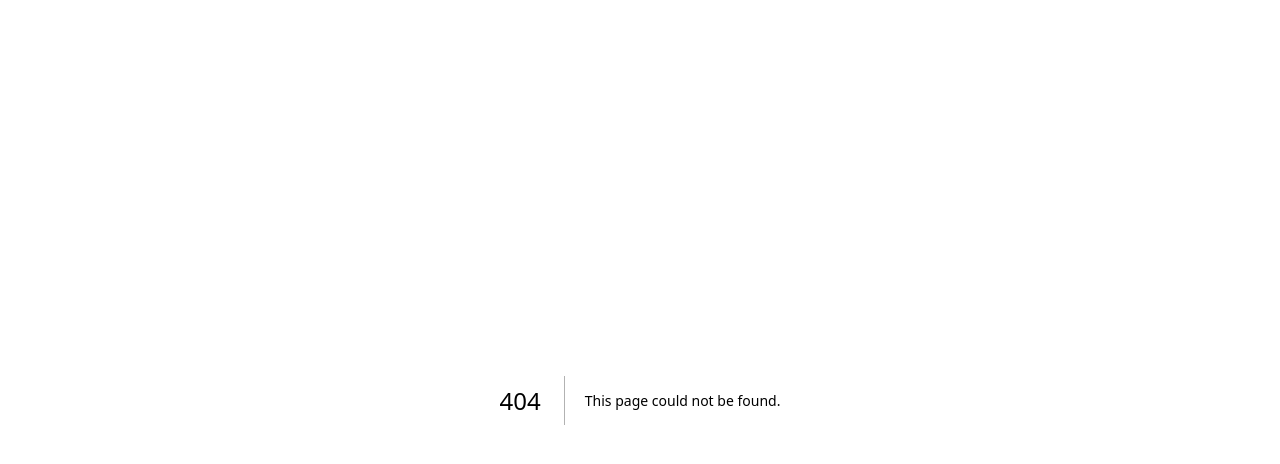
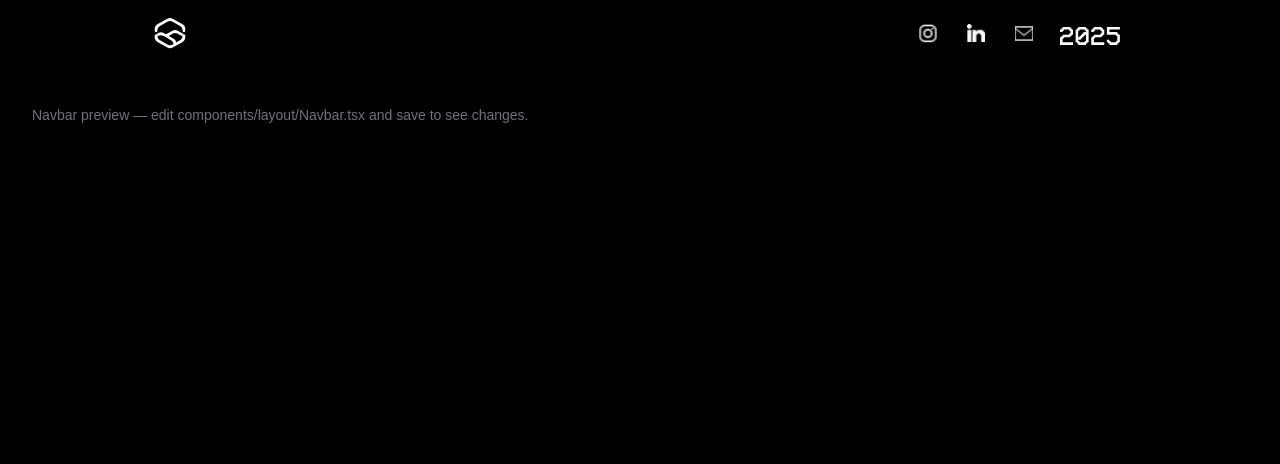
Before and after one commit to hackthevalley/hack-the-front-2026, a Next.js app: page /preview in a window 1280 px wide. Before the commit this address had no page. Shown: the top 464 px of the page. Built offline with nearby package versions, Linux system fonts and the light colour scheme.

Commit message:
create navbar with icon components

```diff
--- /dev/null
+++ b/app/preview/page.tsx
@@ -0,0 +1,16 @@
+import Navbar from "@/components/layout/Navbar";
+
+/**
+ * Throwaway component preview route — visit /preview to see components in
+ * isolation. Safe to delete this folder once you're done.
+ */
+export default function Preview() {
+  return (
+    <div className="flex flex-1 flex-col bg-black">
+      <Navbar />
+      <main className="p-8 text-sm text-zinc-500">
+        Navbar preview — edit components/layout/Navbar.tsx and save to see changes.
+      </main>
+    </div>
+  );
+}
--- /dev/null
+++ b/components/layout/Navbar.tsx
@@ -0,0 +1,74 @@
+import Image from 'next/image';
+import Link from 'next/link';
+import IconLink from '@/components/ui/IconLink';
+
+/**
+ * Social links shown on the right side of the navbar, in display order.
+ * TODO: replace the placeholder `href` values with the real URLs.
+ */
+const SOCIAL_LINKS = [
+  {
+    key: 'instagram',
+    label: 'Instagram',
+    href: 'https://www.instagram.com/hackthevalley/',
+    src: '/icons/instagram.svg',
+    width: 24,
+    height: 24,
+  },
+  {
+    key: 'linkedin',
+    label: 'LinkedIn',
+    href: 'https://www.linkedin.com/company/hack-the-valley/',
+    src: '/icons/linkedin.svg',
+    width: 24,
+    height: 24,
+  },
+  {
+    key: 'email',
+    label: 'Email us',
+    href: 'mailto:hello@hackthevalley.io',
+    src: '/icons/email.svg',
+    width: 24,
+    height: 24,
+  },
+  {
+    key: '2025',
+    label: 'Hack the Valley 2025',
+    href: 'https://hackthevalley.io/',
+    src: '/icons/2025.svg',
+    width: 60,
+    height: 18,
+  },
+] as const;
+
+/**
+ * Site navbar: the Hack the Valley logo on the left, social icons on the right.
+ */
+export default function Navbar() {
+  return (
+    <header className="w-full border-b border-black/8 dark:border-white/10">
+      <nav className="mx-auto flex w-full max-w-5xl items-center justify-between px-6 py-4">
+        <Link href="/" aria-label="Hack the Valley — home" className="inline-flex">
+          <Image
+            src="/icons/htv-logo.svg"
+            alt="Hack the Valley logo"
+            width={36}
+            height={37}
+            priority
+          />
+        </Link>
+
+        <div className="flex items-center gap-1 sm:gap-2">
+          {SOCIAL_LINKS.map(({ key, label, href, src, width, height }) => (
+            <IconLink
+              key={key}
+              href={href}
+              label={label}
+              icon={<Image src={src} alt="" width={width} height={height} />}
+            />
+          ))}
+        </div>
+      </nav>
+    </header>
+  );
+}
--- /dev/null
+++ b/components/ui/IconLink.tsx
@@ -0,0 +1,34 @@
+import type { ReactNode } from 'react';
+
+type IconLinkProps = {
+  /** The icon to render inside the button — any JSX/SVG/icon element. */
+  icon: ReactNode;
+  href: string;
+  label: string;
+  className?: string;
+};
+
+/**
+ * A clickable icon that opens a link in a new browser tab.
+ */
+export default function IconLink({ icon, href, label, className }: IconLinkProps) {
+  return (
+    <a
+      href={href}
+      target="_blank"
+      rel="noopener noreferrer"
+      aria-label={label}
+      title={label}
+      className={[
+        'inline-flex items-center justify-center',
+        'h-10 min-w-10 rounded-lg px-2',
+        'text-current transition-colors',
+        'hover:bg-black/5 dark:hover:bg-white/10',
+        'focus-visible:outline-2 focus-visible:outline-offset-2 focus-visible:outline-current',
+        className ?? '',
+      ].join(' ')}
+    >
+      {icon}
+    </a>
+  );
+}
```
